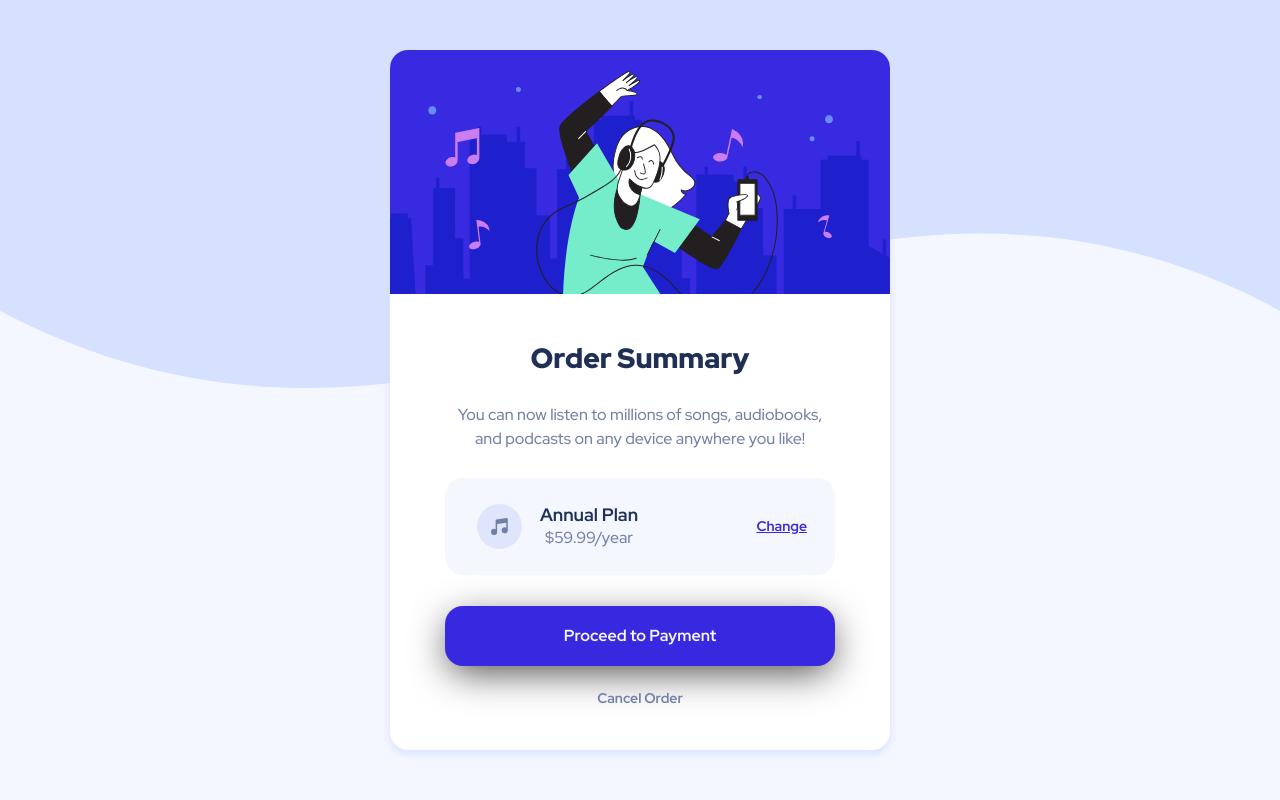
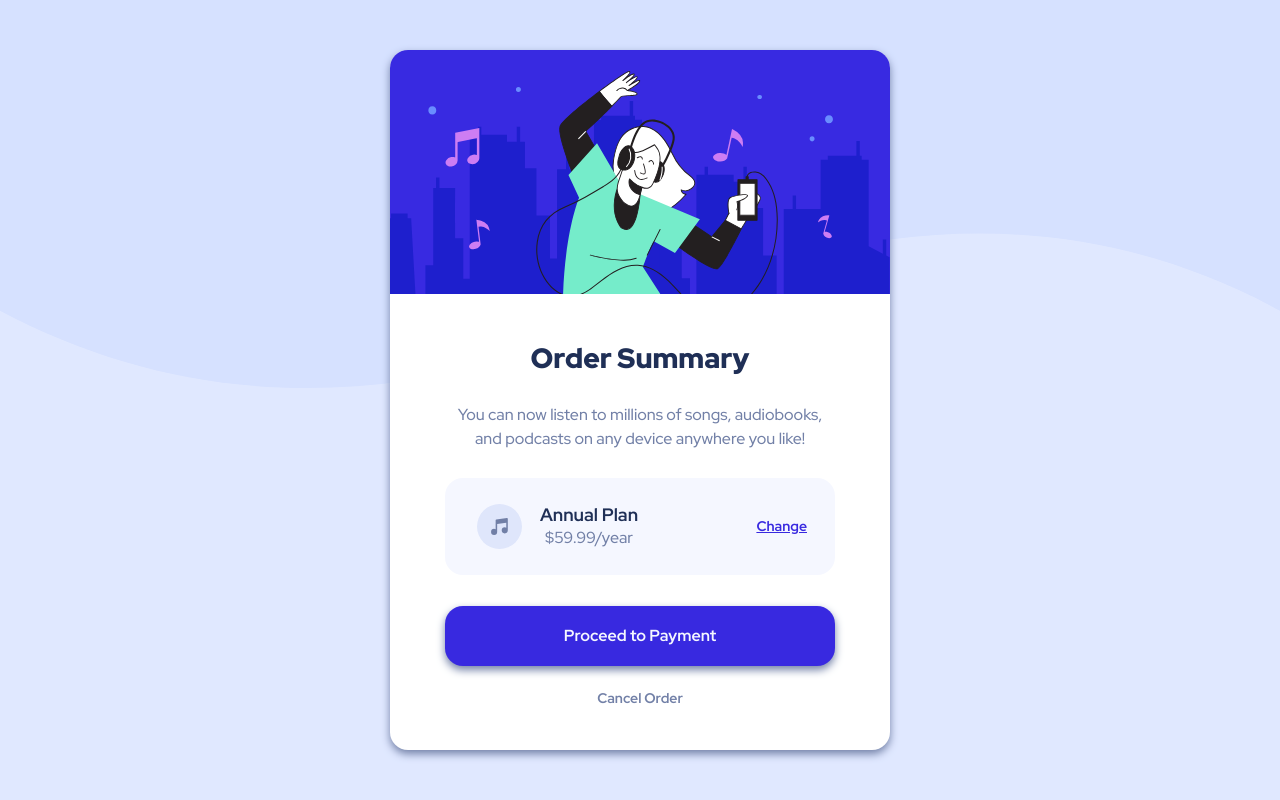
Before and after one commit to LukeBob/Order-summary-card, a PHP site: page /index.html in a window 1280 px wide. Run offline with PHP 8.4, Linux system fonts and the light colour scheme.

Commit message:
reduce card width, cange background color, change box shadow color

```diff
--- a/styles.css
+++ b/styles.css
@@ -10,7 +10,7 @@ body {
     align-items: center;
     height: 100vh;
     width: 100%;
-    background-color: hsl(225, 100%, 98%);
+    background-color: #e0e8ff;
     background-image: url(/images/pattern-background-desktop.svg);
     background-repeat: no-repeat;
     background-size: 100%;
@@ -44,9 +44,9 @@ h2 {
     width: min(500px, 500px);
     background: white;
     border-radius: 18px;
-    box-shadow: 0px 4px 9px 0px #d6e1ff;
-    -webkit-box-shadow: 0px 4px 9px 0px #d6e1ff;
-    -moz-box-shadow: 0px 4px 9px 0px #d6e1ff;
+    box-shadow: 0px 4px 9px 0px hsl(224, 23%, 55%);
+    -webkit-box-shadow: 0px 4px 9px 0px hsl(224, 23%, 55%);
+    -moz-box-shadow: 0px 4px 9px 0px hsl(224, 23%, 55%);
     display: flex;
     justify-content: center;
     align-items: center;
@@ -139,9 +139,9 @@ h2 {
     display: flex;
     align-items: center;
     justify-content: center;
-    box-shadow: 0px 10px 38px -5px rgba(0,0,0,0.75);
-    -webkit-box-shadow: 0px 10px 38px -5px rgba(0,0,0,0.75);
-    -moz-box-shadow: 0px 10px 38px -5px rgba(0,0,0,0.75);
+    box-shadow: 0px 4px 9px 0px hsl(224, 23%, 55%);
+    -webkit-box-shadow: 0px 4px 9px 0px hsl(224, 23%, 55%);
+    -moz-box-shadow: 0px 4px 9px 0px hsl(224, 23%, 55%);
     cursor: pointer;
     transition: all 150ms ease-in-out;
 }
@@ -154,12 +154,12 @@ h2 {
     -moz-box-shadow: 0px 10px 38px -5px rgba(0,0,0,0.75)!important;
 }
 
-.button:hover{
+/* .button:hover{
     transform: translateY(-2px);
     box-shadow: 0px 10px 38px 0px rgba(0,0,0,0.75);
     -webkit-box-shadow: 0px 10px 38px 0px rgba(0,0,0,0.75);
     -moz-box-shadow: 0px 10px 38px 0px rgba(0,0,0,0.75);
-}
+} */
 
 .button > p {
     font-weight: 700;
```
